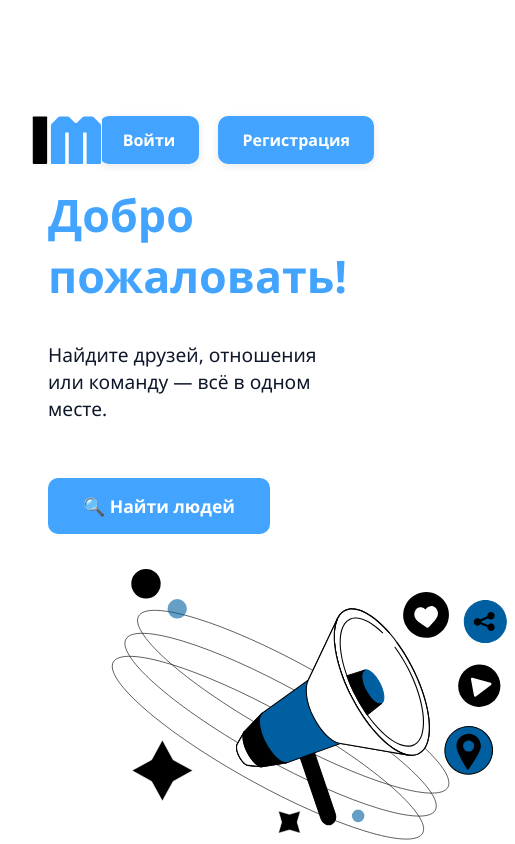
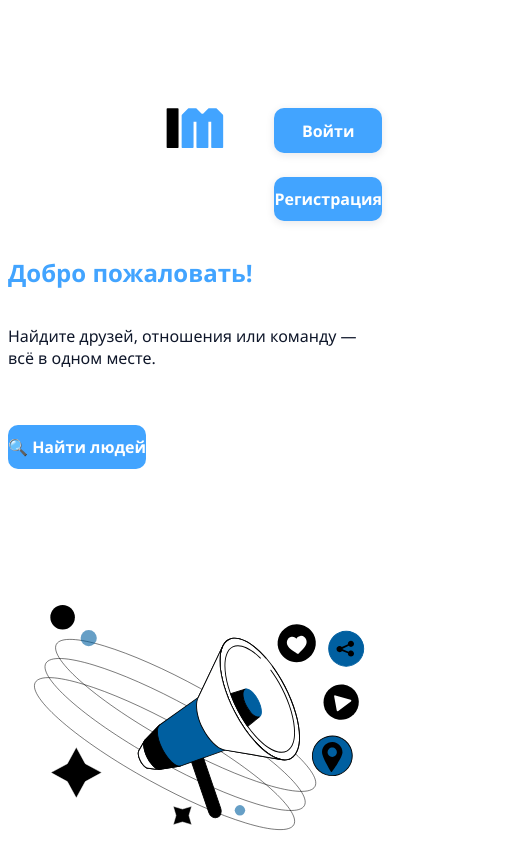
Before and after one commit to elizavetanovozhilova/itismatch_site, a React (Vite) app in the folder itismatch/: page / in a window 390 px wide. Shown: the top 844 px of the page, 515 px wide, since content can reach past the window. Built offline with nearby package versions, Linux system fonts and the light colour scheme.

Commit message:
адаптив

```diff
--- a/itismatch/src/styles/auth.css
+++ b/itismatch/src/styles/auth.css
@@ -146,3 +146,24 @@ main p {
   opacity: 0;
   transition: opacity 0.3s;
 }
+
+@media (max-width: 600px) {
+  .login-container {
+    max-width: 100vw;
+    margin: 1rem 0;
+    padding: 0 0.5rem;
+  }
+  form {
+    max-width: 98vw;
+    font-size: 0.95rem;
+    padding: 0.5rem !important;
+  }
+  input, textarea, select, button {
+    font-size: 1rem;
+    padding: 0.7rem;
+  }
+  .avatar-container {
+    width: 90px;
+    height: 90px;
+  }
+}
--- a/itismatch/src/styles/explore.css
+++ b/itismatch/src/styles/explore.css
@@ -51,3 +51,19 @@ button:hover {
   color: var(--black);
   box-shadow: none !important;
 }
+
+@media (max-width: 600px) {
+  .explore-container {
+    max-width: 100vw;
+    margin: 1rem 0;
+    padding: 0 0.5rem !important;
+  }
+  .card {
+    padding: 0.7rem;
+    font-size: 0.95rem;
+  }
+  select, input, button {
+    font-size: 1rem;
+    padding: 0.7rem;
+  }
+}
--- a/itismatch/src/styles/home-layout.css
+++ b/itismatch/src/styles/home-layout.css
@@ -141,3 +141,65 @@
         top: 1rem;
     }
 }
+
+@media (max-width: 600px) {
+  .home-container {
+    padding: 0.5rem;
+    min-height: 100vh;
+    height: auto;
+  }
+  .main-layout {
+    flex-direction: column;
+    align-items: stretch;
+    padding: 0;
+    margin-top: 2rem;
+    min-height: unset;
+  }
+  .left-text, .right-image {
+    max-width: 100%;
+    min-height: 120px;
+    padding: 0;
+  }
+  .left-text h1 {
+    font-size: 1.5rem;
+  }
+  .left-text p {
+    font-size: 1rem;
+  }
+  .explore-button {
+    width: 100%;
+    font-size: 1rem;
+    padding: 0.7rem 0;
+  }
+  .right-image img {
+    width: 90vw !important;
+    height: auto !important;
+    margin-left: 0 !important;
+    max-width: 100%;
+  }
+  .header-buttons {
+    flex-direction: column;
+    gap: 0.5rem;
+    right: 0.5rem;
+    top: 0.5rem;
+  }
+  .divider-vertical, .divider-horizontal {
+    display: none;
+  }
+  .main-logo-link {
+    position: static !important;
+    display: flex;
+    justify-content: center;
+    align-items: center;
+    margin: 1rem 0 0.5rem 0;
+    width: 100%;
+    z-index: 10;
+  }
+  .main-logo-link img {
+    height: 40px !important;
+    width: auto !important;
+  }
+  .home-container {
+    padding-top: 0.5rem;
+  }
+}
--- a/itismatch/src/styles/matches.css
+++ b/itismatch/src/styles/matches.css
@@ -177,3 +177,29 @@ button:hover {
   color: #2a6ec7;
   text-decoration: underline;
 }
+
+@media (max-width: 600px) {
+  .matches-container {
+    max-width: 100vw;
+    margin: 1rem 0;
+    padding: 0 0.5rem !important;
+  }
+  .card {
+    padding: 0.7rem;
+    font-size: 0.95rem;
+  }
+  .popup-content {
+    padding: 1rem;
+    max-width: 98vw;
+    width: 98vw;
+  }
+  .avatar-container {
+    width: 90px;
+    height: 90px;
+  }
+  button {
+    width: 100%;
+    font-size: 1rem;
+    padding: 0.7rem 0;
+  }
+}
--- a/itismatch/src/styles/profile.css
+++ b/itismatch/src/styles/profile.css
@@ -46,3 +46,20 @@ button:hover {
 .link:hover {
   opacity: 50%;
 }
+
+@media (max-width: 600px) {
+  .profile-container {
+    max-width: 100vw;
+    margin: 1rem 0;
+    padding: 0 0.5rem !important;
+  }
+  .avatar-container {
+    width: 90px;
+    height: 90px;
+  }
+  button {
+    width: 100%;
+    font-size: 1rem;
+    padding: 0.7rem 0;
+  }
+}
--- a/itismatch/src/styles/register.css
+++ b/itismatch/src/styles/register.css
@@ -114,3 +114,31 @@ form .goal-selection button:hover {
   background-color: var(--primary);
   color: var(--white);
 }
+
+@media (max-width: 600px) {
+  .register-container {
+    max-width: 100vw;
+    margin: 1rem 0;
+    padding: 0 0.5rem;
+  }
+  form {
+    max-width: 98vw;
+    font-size: 0.95rem;
+    padding: 0.5rem !important;
+  }
+  input, textarea, select, button {
+    font-size: 1rem;
+    padding: 0.7rem;
+  }
+  .goal-selection .goal-buttons-row {
+    flex-direction: column;
+    gap: 0.7rem;
+    align-items: stretch;
+  }
+  button[type="submit"] {
+    width: 100%;
+    max-width: 100%;
+    font-size: 1rem;
+    padding: 0.7rem 0;
+  }
+}
```
